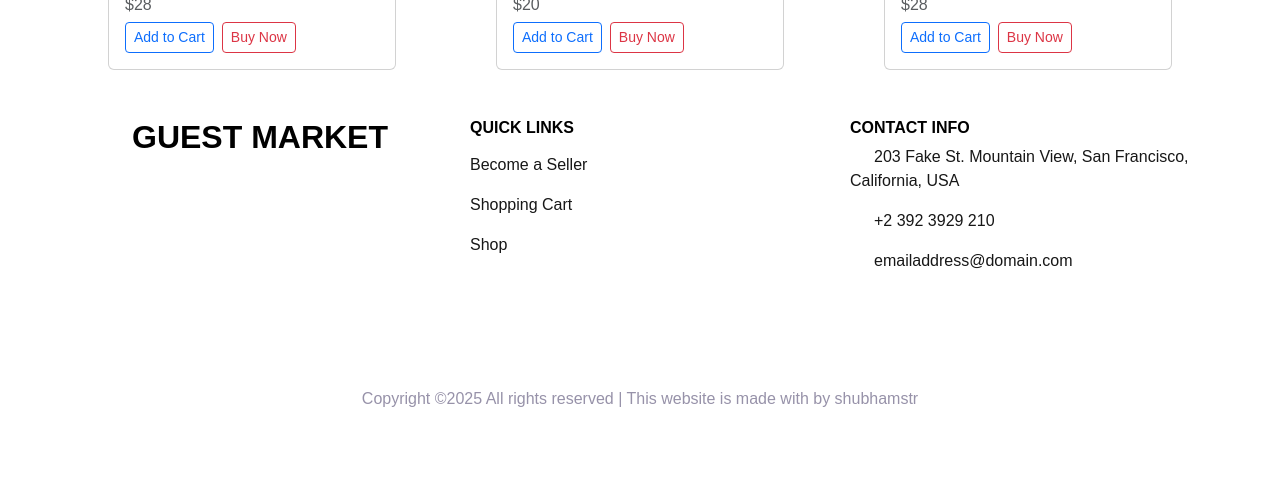
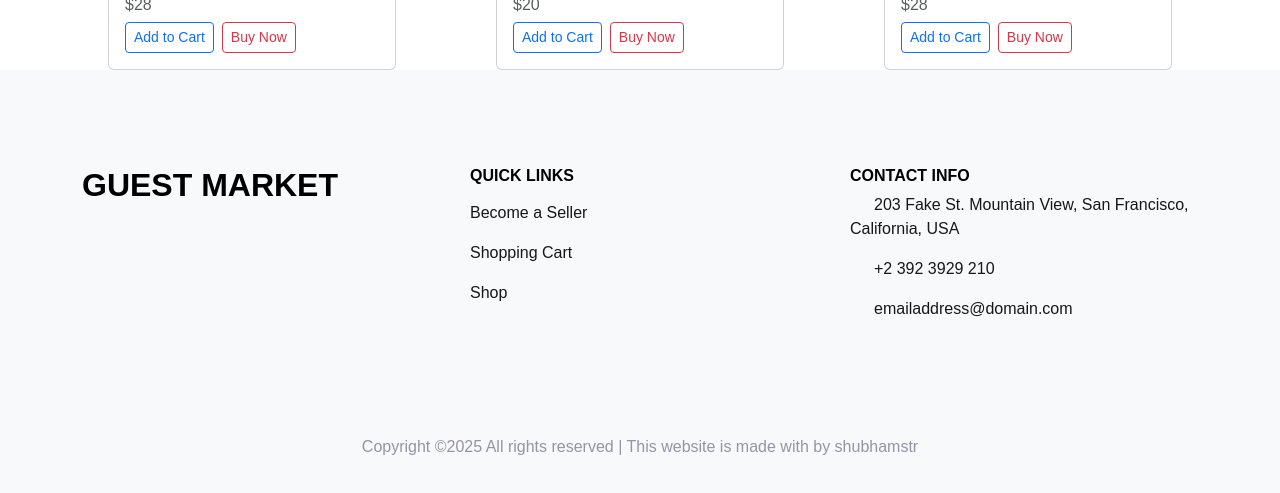
Before and after one commit to shubhamstr/E-Commerce-Platform-Website, a Next.js app: page / in a window 1280 px wide. Shown: the part 3050-3543 px from the top of the page. Before the commit the page ends 3511 px from the top, so only its background shows below. Built offline with nearby package versions, Linux system fonts and the light colour scheme; some icons are missing.

Commit message:
footer UI changes

```diff
--- a/src/app/components/Footer.tsx
+++ b/src/app/components/Footer.tsx
@@ -1,20 +1,27 @@
-'use client';
-import React from 'react';
-import { Col, Container, NavLink, Row } from 'reactstrap';
-import styles from './footer.module.css';
-import EmailIcon from '@mui/icons-material/Email';
-import CallIcon from '@mui/icons-material/Call';
-import LocationOnIcon from '@mui/icons-material/LocationOn';
+"use client"
+import React from "react"
+import { Col, Container, NavLink, Row } from "reactstrap"
+import EmailIcon from "@mui/icons-material/Email"
+import CallIcon from "@mui/icons-material/Call"
+import LocationOnIcon from "@mui/icons-material/LocationOn"
+import styles from "./footer.module.css"
 
 function Footer() {
   return (
+    <Container fluid>
+      <Row xs="1" className={styles.footerBgColor}>
+        <Col>
           <Container fluid="sm">
-      <Row xs="1" sm="2" md="3" className="py-5">
+            <Row xs="1" sm="2" md="3" className="py-5 mt-5">
               <Col>
-          <h2 className="text-black text-center fs-2 fw-bold text-uppercase">Guest Market</h2>
+                <h2 className="text-black text-left fs-2 fw-bold text-uppercase">
+                  Guest Market
+                </h2>
               </Col>
               <Col>
-          <h6 className="text-black text-left fw-semibold text-uppercase px-2">Quick Links</h6>
+                <h6 className="text-black text-left fw-semibold text-uppercase px-2">
+                  Quick Links
+                </h6>
                 <ul className={styles.listStyle}>
                   <li className="p-2">
                     <NavLink href="/seller-form/">Become a Seller</NavLink>
@@ -28,7 +35,9 @@ function Footer() {
                 </ul>
               </Col>
               <Col>
-          <h6 className="text-black text-left fw-semibold text-uppercase px-2">Contact Info</h6>
+                <h6 className="text-black text-left fw-semibold text-uppercase px-2">
+                  Contact Info
+                </h6>
                 <p className="px-2">
                   <LocationOnIcon className="text-primary me-2" />
                   203 Fake St. Mountain View, San Francisco, California, USA
@@ -43,9 +52,15 @@ function Footer() {
                 </p>
               </Col>
             </Row>
-      <div className={styles.footerDiv}>Copyright ©2025 All rights reserved | This website is made with by shubhamstr</div>
+            <div className={styles.footerDiv}>
+              Copyright ©2025 All rights reserved | This website is made with by
+              shubhamstr
+            </div>
           </Container>
-  );
+        </Col>
+      </Row>
+    </Container>
+  )
 }
 
-export default Footer;
+export default Footer
--- a/src/app/components/footer.module.css
+++ b/src/app/components/footer.module.css
@@ -2,10 +2,14 @@
   padding-top: 50px;
   padding-bottom: 50px;
   text-align: center;
-  color: #9792A9;
+  color: #9792a9;
 }
 
 .listStyle {
   list-style-type: none;
   padding-left: 0;
 }
+
+.footerBgColor {
+  background-color: #f8f9fa;
+}
```
Lines whose indentation alone changed are shown as unchanged.
